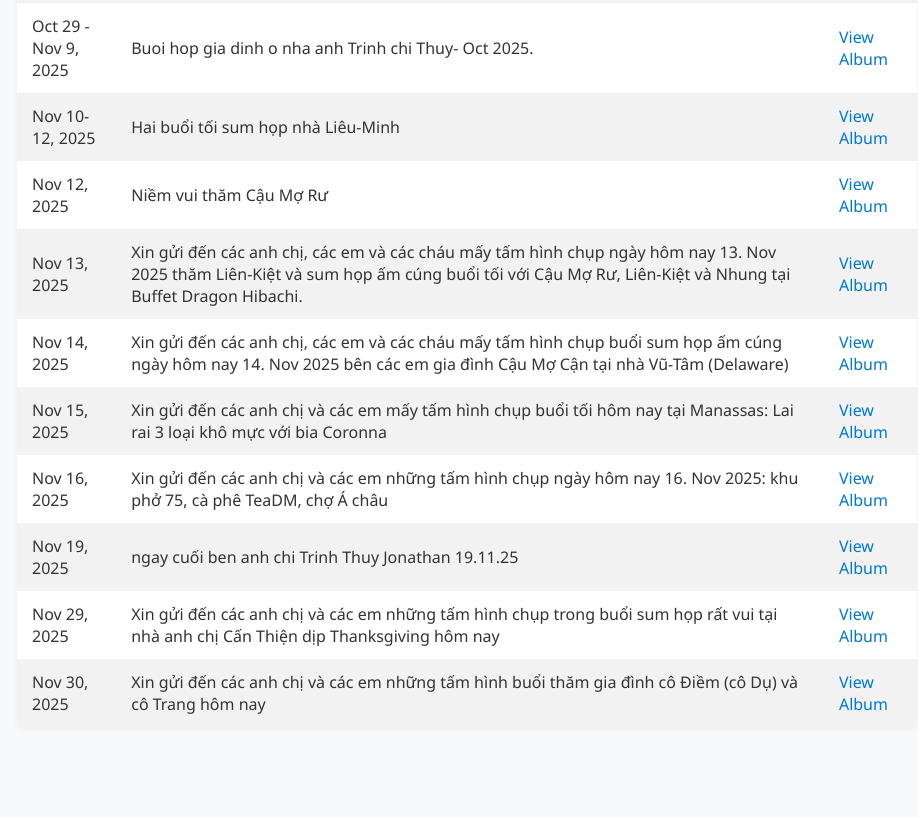
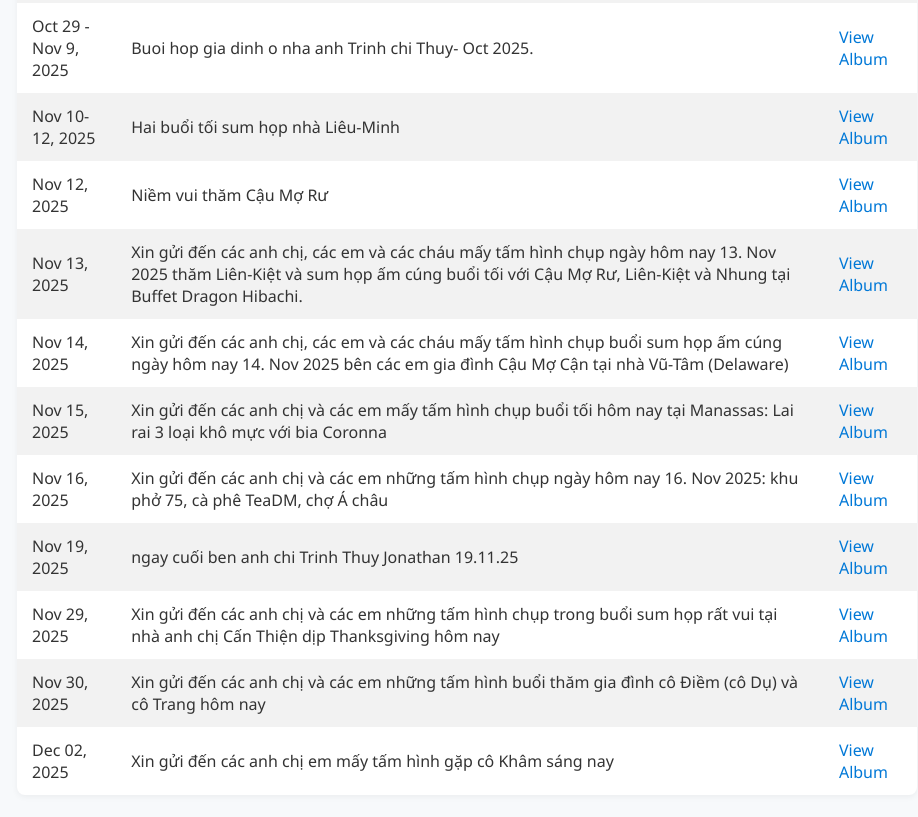
Before and after one commit to rtp27609/FamilyReunion, a plain HTML site: page index.html in a window 1280 px wide. Shown: the part 1722-2539 px from the top of the page, without its empty margins (173-1091 px from the left). Before the commit the page ends 2479 px from the top, so only its background shows below. Drawn offline with Linux system fonts and the light colour scheme.

Commit message:
Update index.html

```diff
--- a/index.html
+++ b/index.html
@@ -255,6 +255,10 @@
           <td data-label="Description">Xin gửi đến các anh chị và các em những tấm hình buổi thăm gia đình cô Điềm (cô Dụ) và cô Trang hôm nay</td>
           <td data-label="Album"><a class="album-link" href="https://photos.app.goo.gl/wbQXJdDQFsZTpNDi9" target="_blank">View Album</a></td>
         </tr>
+		<td data-label="Date">Dec 02, 2025</td>
+          <td data-label="Description">Xin gửi đến các anh chị em mấy tấm hình gặp cô Khâm sáng nay</td>
+          <td data-label="Album"><a class="album-link" href="https://photos.app.goo.gl/KesWTFhtiU6KDv2f6" target="_blank">View Album</a></td>
+        </tr>
         <!-- Add more rows here for all 20 albums -->
       </tbody>
     </table>
```
